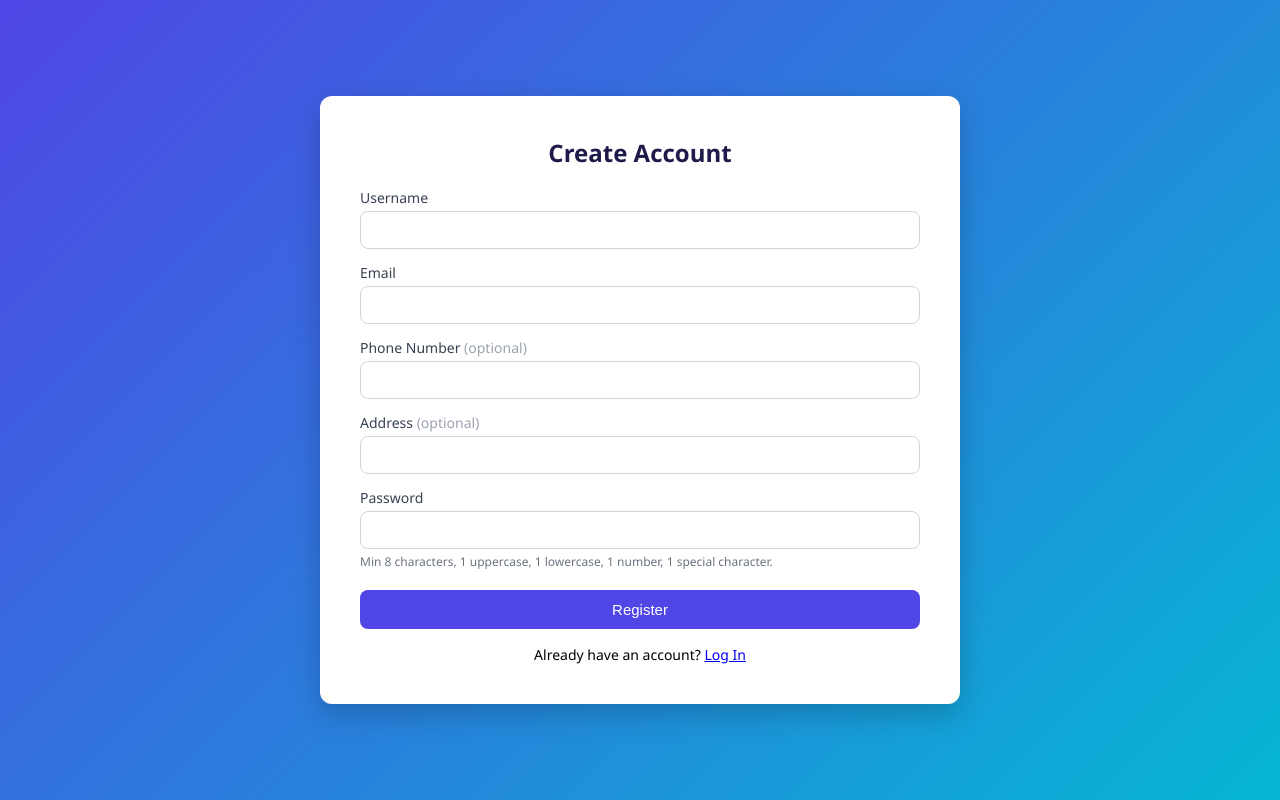
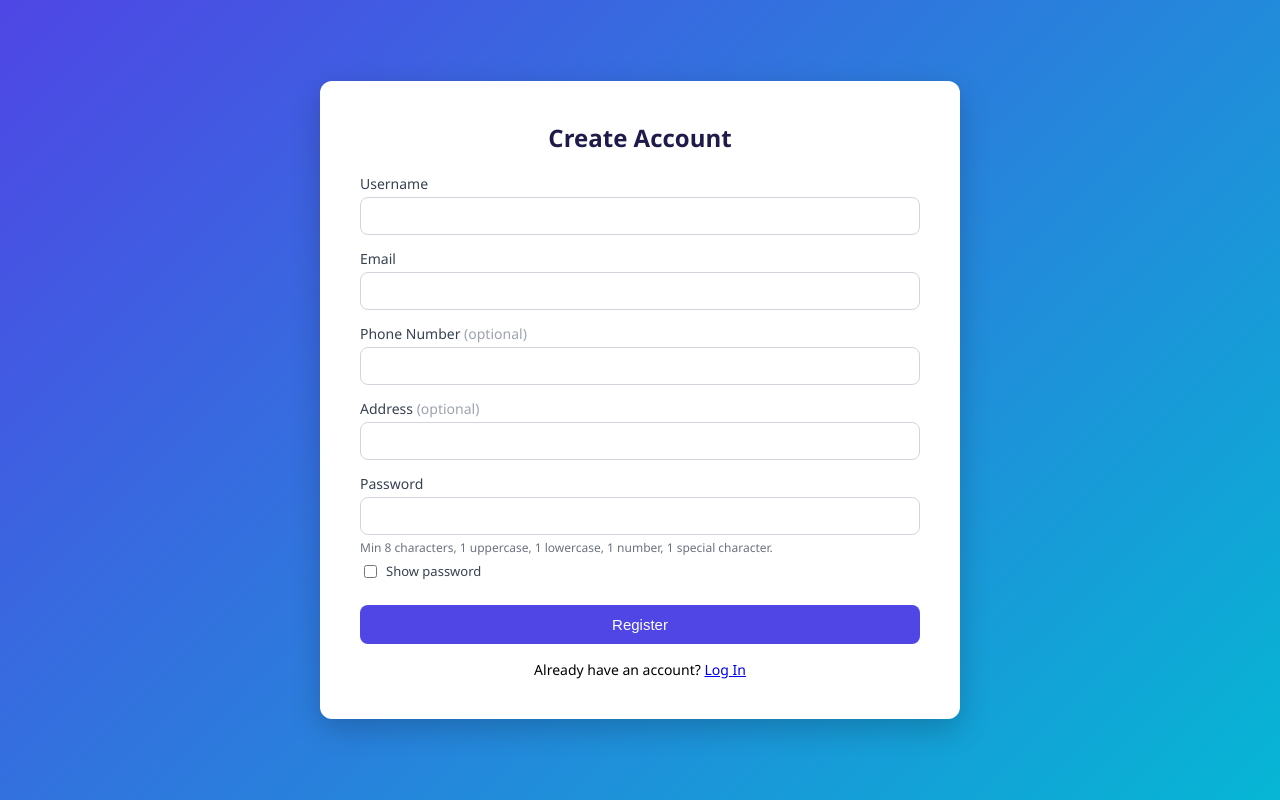
Before and after one commit to 22a21a6157-bit/login-app, a Flask app: page /register in a window 1280 px wide. Run offline with Flask 3, Linux system fonts and the light colour scheme; some libraries are stand-ins or nearby versions.

Commit message:
Update register.html

```diff
--- a/templates/register.html
+++ b/templates/register.html
@@ -24,9 +24,18 @@
   <div style="font-size:12px; color:#6b7280; margin-top:4px;">
     Min 8 characters, 1 uppercase, 1 lowercase, 1 number, 1 special character.
   </div>
+  <label style="display:flex; align-items:center; gap:6px; margin-top:6px; font-weight:400; font-size:13px;">
+    <input type="checkbox" onclick="togglePassword()" style="width:auto;"> Show password
+  </label>
 
   <button type="submit">Register</button>
 </form>
+<script>
+function togglePassword() {
+  const field = document.getElementById('password');
+  field.type = field.type === 'password' ? 'text' : 'password';
+}
+</script>
 {% if google_login_enabled %}
 <a href="{{ url_for('login_google', ref=ref_code) }}">
   <button type="button" style="background:#dc2626; margin-top:10px;">Sign up with Google</button>
```
